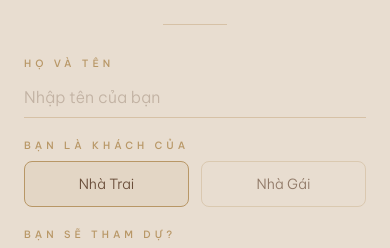
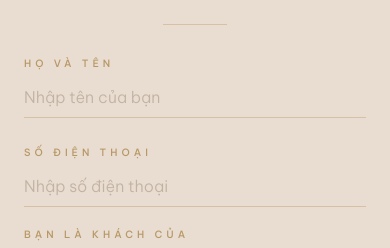
Before and after one commit to khoaboa1/Thiepcuoi, a React (Vite) app: page / in a window 390 px wide. Shown: the part 2760-3008 px from the top of the page. Built offline with nearby package versions, Linux system fonts and the light colour scheme.

Commit message:
Adding phone n0

```diff
--- a/api/rsvp.js
+++ b/api/rsvp.js
@@ -13,7 +13,7 @@ export default async function handler(req, res) {
     return res.status(405).json({ error: 'Method not allowed' });
   }
 
-  const { name, side, attending, guests, message, submittedAt } = req.body || {};
+  const { name, phone, side, attending, guests, message, submittedAt } = req.body || {};
 
   if (!name || typeof name !== 'string' || name.length > 120) {
     return res.status(400).json({ error: 'Invalid name' });
@@ -33,6 +33,7 @@ export default async function handler(req, res) {
 
   const payload = {
     name: name.trim(),
+    phone: (phone || '').toString().trim().slice(0, 20),
     side, // 'groom' (Nhà Trai) | 'bride' (Nhà Gái)
     attending,
     guests: Number(guests) || 1,
--- a/src/components/RSVPForm.jsx
+++ b/src/components/RSVPForm.jsx
@@ -3,6 +3,7 @@ import { motion } from 'framer-motion';
 
 export default function RSVPForm() {
   const [name, setName] = useState('');
+  const [phone, setPhone] = useState('');
   const [side, setSide] = useState('groom'); // groom = Nhà Trai, bride = Nhà Gái
   const [attending, setAttending] = useState('yes');
   const [guests, setGuests] = useState(1);
@@ -19,6 +20,7 @@ export default function RSVPForm() {
         headers: { 'Content-Type': 'application/json' },
         body: JSON.stringify({
           name: name.trim(),
+          phone: phone.trim(),
           side,
           attending,
           guests: Number(guests) || 1,
@@ -74,6 +76,17 @@ export default function RSVPForm() {
             onChange={(e) => setName(e.target.value)}
             required
             placeholder="Nhập tên của bạn"
+            className="mt-1 w-full bg-transparent border-b border-gold/40 focus:border-gold outline-none py-2 text-mocha placeholder:text-mocha/30"
+          />
+        </div>
+
+        <div>
+          <label className="eyebrow text-[10px]">Số điện thoại</label>
+          <input
+            type="tel"
+            value={phone}
+            onChange={(e) => setPhone(e.target.value)}
+            placeholder="Nhập số điện thoại"
             className="mt-1 w-full bg-transparent border-b border-gold/40 focus:border-gold outline-none py-2 text-mocha placeholder:text-mocha/30"
           />
         </div>
```
Also changed, not shown: 1 other file (tests, documents, lock files or other folders).
